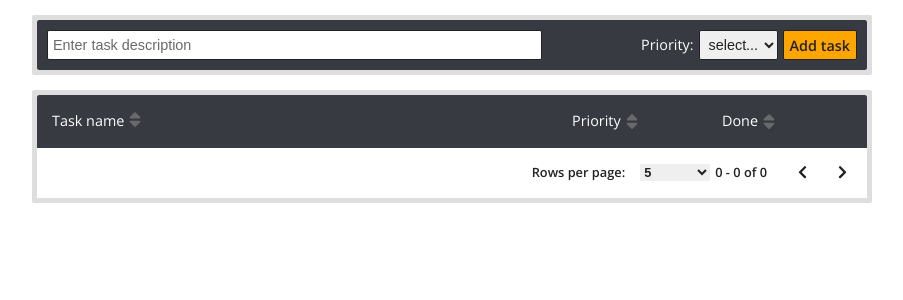
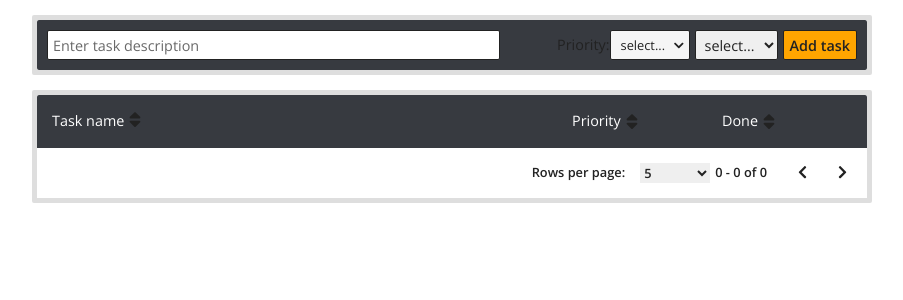
Before and after one commit to kamildomagalski/ToDo-App, a React (Create React App) app: page / in a window 1280 px wide. Shown: the top 300 px of the page, without its empty margins (188-1091 px from the left). Built offline with nearby package versions, Linux system fonts and the light colour scheme.

Commit message:
add Select Component with styling

```diff
--- a/src/App.js
+++ b/src/App.js
@@ -8,7 +8,9 @@ import {
   faTrash,
   faCheck,
   faChevronRight,
-  faChevronLeft
+  faChevronLeft,
+  faChevronUp,
+  faChevronDown
 } from "@fortawesome/free-solid-svg-icons";
 
 function App() {
@@ -20,4 +22,4 @@ function App() {
 }
 
 export default App;
-library.add(faSort, faSortUp, faSortDown, faTrash, faCheck, faChevronRight, faChevronLeft);
+library.add(faSort, faSortUp, faSortDown, faTrash, faCheck, faChevronRight, faChevronLeft, faChevronUp, faChevronDown);
--- a/src/components/AddTaskRow.js
+++ b/src/components/AddTaskRow.js
@@ -1,5 +1,6 @@
 import React, { useState } from "react";
 import { v4 as uuidv4 } from "uuid";
+import Select from "./SelectBox";
 
 function AddTaskRow({ addTask }) {
   const [errors, setErrors] = useState({
@@ -24,7 +25,6 @@ function AddTaskRow({ addTask }) {
 
   const setTask = (e) => {
     const { name, value } = e.target;
-    // let id = newTask.id ? newTask.id : uuidv4()
     let id = uuidv4();
     setNewTask((prevState) => ({
       ...prevState,
@@ -89,6 +89,7 @@ function AddTaskRow({ addTask }) {
         />
         <div className={"wrapper"}>
           <p>Priority:</p>
+          <Select options={['Low', 'Medium', 'High']}/>
           <select
             value={newTask.priority}
             name={"priority"}
--- /dev/null
+++ b/src/components/SelectBox.js
@@ -0,0 +1,56 @@
+import React, { useState } from "react";
+import { FontAwesomeIcon } from "@fortawesome/react-fontawesome";
+
+function Select({ options }) {
+  const [selectOptions] = useState(options);
+  const [isSelectOpen, setIsSelectOpen] = useState(false);
+  const [selected, setSelected] = useState("select...");
+
+  const handleVisible = () => {
+    setIsSelectOpen((prevState) => !prevState);
+  };
+  const handleClose = () => {
+    setIsSelectOpen(false);
+  };
+  const handleSelectedChange = (e) => {
+    setSelected(e.target.value);
+    handleClose();
+  };
+
+  return (
+    <div className={"select"}>
+      <div className={"selectBox"}>
+        <div className={"selected"} onClick={handleVisible}>
+          <p className={"selected__text"}>{selected}</p>
+          <span className={"iconWrapper"}>
+            <FontAwesomeIcon icon={"chevron-down"} className={isSelectOpen ? "iconWrapper__icon" : "selected__icon-rotate"}/>
+          </span>
+        </div>
+        <div
+          className={
+            isSelectOpen ? "optionsContainer active" : "optionsContainer"
+          }
+        >
+          {selectOptions.map((el) => {
+            return (
+              <div className={"option"} key={`${el}`} onClick={handleClose}>
+                <label className={"option__label"}>
+                  <input
+                    type={"radio"}
+                    className={"radio"}
+                    value={`${el}`}
+                    name={"priority"}
+                    onChange={handleSelectedChange}
+                  />
+                  {el}
+                </label>
+              </div>
+            );
+          })}
+        </div>
+      </div>
+    </div>
+  );
+}
+
+export default Select;
--- /dev/null
+++ b/src/scss/Application/_select.scss
@@ -0,0 +1,108 @@
+$select-width: 80px;
+$select-height: 30px;
+$select-border: 1px solid $color-dark;
+$border-rad: 2px;
+
+$color-text: black;
+$color-bg: whitesmoke;
+$color-hover: silver;
+$color-scrollbar: transparent;
+$color-thumb: transparent;
+$selected-option-padding: 5px 10px;
+$max-option-list-height: 200px;
+$arrow-size: 11px;
+
+.selectBox {
+
+
+  //predefined styles
+  width: $select-width;
+  height: $select-height;
+  background-color: $color-bg;
+  color: $color-text;
+  position: relative;
+  border: $select-border;
+  border-radius: $border-rad;
+
+  .selected {
+    height: 100%;
+    width: 100%;
+    display: flex;
+    justify-content: flex-start;
+    align-items: center;
+    padding: $selected-option-padding;
+    cursor: pointer;
+    position: relative;
+
+    &__text {
+      font-size: 0.8rem;
+    }
+
+    .iconWrapper {
+      font-size: $arrow-size;
+      position: absolute;
+      right: 5px;
+
+      &__icon {
+        transform: rotateX(180deg);
+        transition: all 0.4s;
+
+        &-rotate {
+          transition: all 0.4s;
+        }
+      }
+
+    }
+  }
+
+  .optionsContainer {
+    background-color: $color-bg;
+    max-height: 0;
+    width: 100%;
+    transition: all 0.3s;
+    border: $select-border;
+    border-radius: $border-rad;
+    overflow: hidden;
+    position: absolute;
+    top: $select-height;
+    opacity: 0;
+
+    &::-webkit-scrollbar {
+      width: 8px;
+      border-radius: 0 $border-rad $border-rad 0;
+      background-color: $color-scrollbar;
+    }
+
+    &::-webkit-scrollbar-thumb {
+      background-color: $color-thumb;
+      border-radius: 0 $border-rad $border-rad 0;
+    }
+  }
+
+  .active {
+    max-height: $max-option-list-height;
+    overflow-y: auto;
+    opacity: 1;
+
+  }
+
+  .option {
+    cursor: pointer;
+    width: 100px;
+
+    &__label {
+      cursor: pointer;
+      width: 100%;
+      padding: $selected-option-padding;
+      display: inline-block;
+    }
+
+    &:hover {
+      background-color: $color-hover;
+    }
+  }
+
+  .radio {
+    display: none;
+  }
+}
--- a/src/scss/main.scss
+++ b/src/scss/main.scss
@@ -8,4 +8,5 @@
 @import "Application/taskRow";
 @import "Application/headerRow";
 @import "Application/addTaskRow";
+@import "Application/select";
 @import "Application/paginationRow";
--- a/src/scss/settings/_base.scss
+++ b/src/scss/settings/_base.scss
@@ -2,7 +2,7 @@ html * {
   box-sizing: border-box;
 }
 
-body {
+body * {
   font-family: $font-base;
   color: $color-dark;
   font-size: 0.9rem;
--- a/src/scss/settings/_helpers.scss
+++ b/src/scss/settings/_helpers.scss
@@ -3,7 +3,7 @@ $color-light: white;
 $color-grey: dimgrey;
 $color-dark: #222222;
 $color-warning: orange;
-$bg-color-light: lightgrey;
+$bg-color-light: whitesmoke;
 $bg-color-orange: orange;
 $bg-color-dark: #373a40;
 $border-color-light: #dedede;
```
